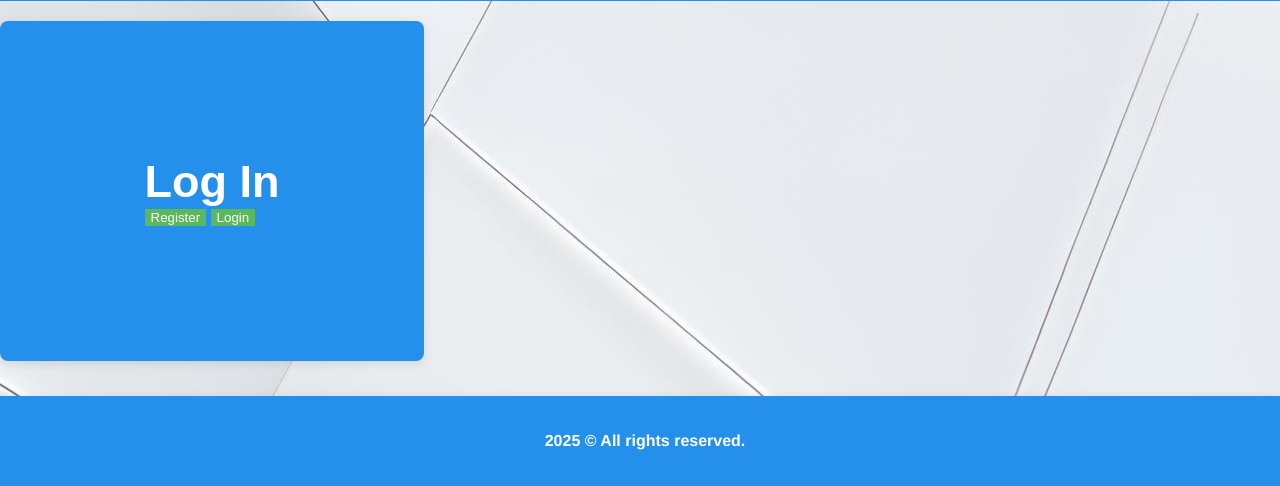
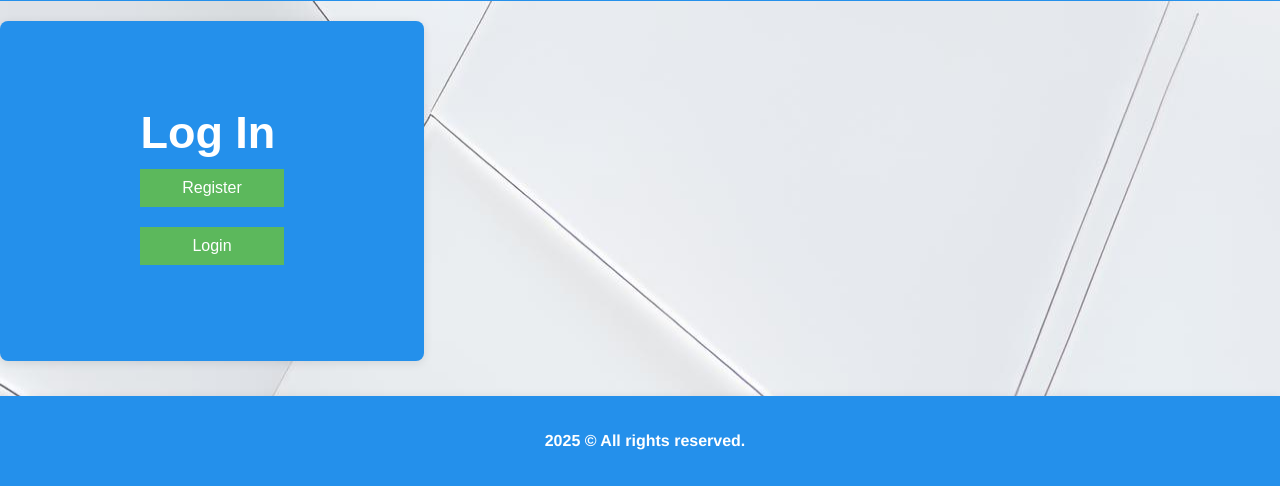
Before and after one commit to AdrianDajnowski99/TasmanTaskManager, a Flask app: page /home in a window 1280 px wide. Shown: the part 386-872 px from the top of the page. Run offline with Flask 3, Linux system fonts and the light colour scheme; some libraries are stand-ins or nearby versions.

Commit message:
Home (buttons)

```diff
--- a/frontend/static/style_home.css
+++ b/frontend/static/style_home.css
@@ -82,6 +82,13 @@ body {
     display: flex;
     flex-direction: column;
 }
+input, select, button {
+    width: 100%;
+    margin: 10px 0;
+    padding: 10px;
+    font-size: 16px;
+    box-sizing: border-box;
+}
 button {
     background-color: #5cb85c;
     color: white;
```
